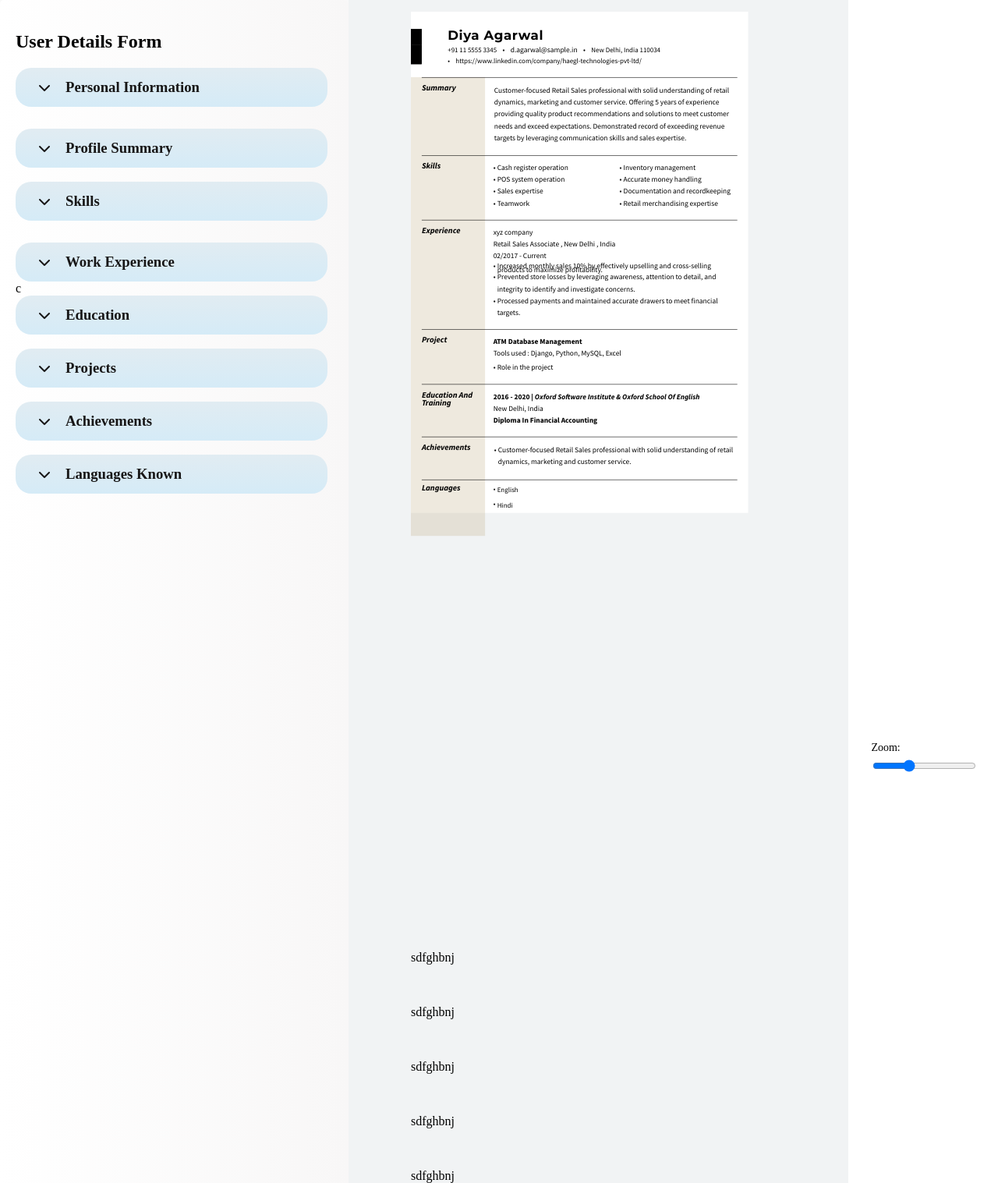
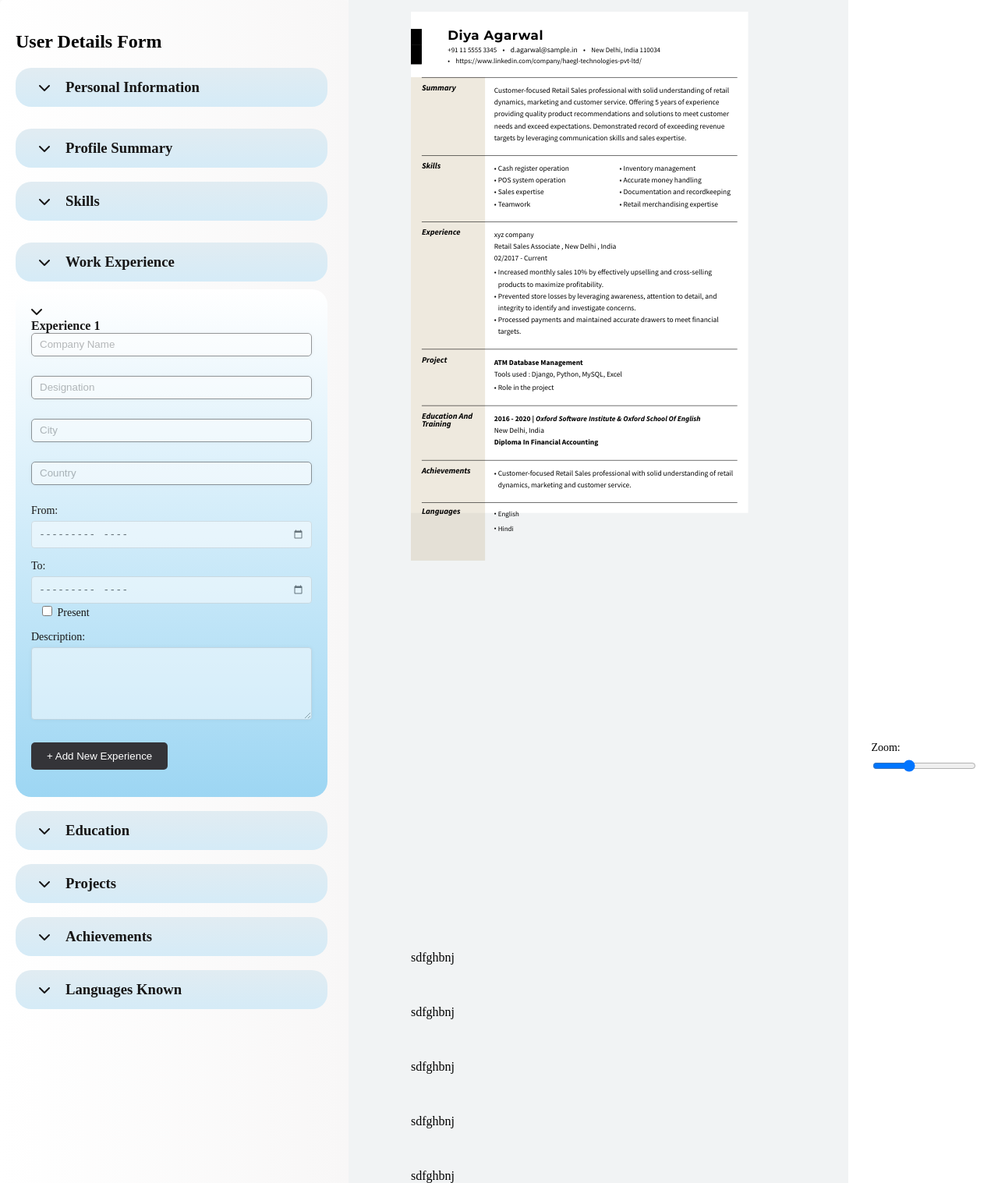
Before and after one commit to Sangeeta-g-d/resume_final, a Django app: page /resume/2 in a window 1280 px wide. Shown: the top 1517 px of the page at 78% size. Run offline with Django 4.2, Linux system fonts and the light colour scheme; data comes from the database, SQL or seed files in the repository; some libraries are stand-ins or nearby versions.

Commit message:
full code

```diff
--- a/landing_page/templates/resume.html
+++ b/landing_page/templates/resume.html
@@ -394,8 +394,8 @@ input[type="submit"]:hover {
   <div class="experience-content">
     <form>
       <div class="form-group">
-        <label for="description1">Add Profile Summary:</label>
-        <textarea  class="form-control"  cols="45" rows="5"></textarea>
+        <label for="summaryTextArea">Add Profile Summary:</label>
+        <textarea class="form-control" id="summaryTextArea" name="summary" cols="45" rows="5" onkeyup="updateSummaryText()"></textarea>
       </div>
     </form>
   </div>
@@ -410,13 +410,10 @@ input[type="submit"]:hover {
   <div class="columns-wrapper">
     <div class="column2" id="column1">
       <!-- Column 1: Profile Image -->
-      <div class="form-group">
-        <label for="firstName">Skill (1):</label>
-        <input type="text" class="form-control" id="firstName" onkeyup="updateText()">
-      </div>
+
       <div class="form-group" id="skillContainer1">
-        <label for="phoneNumber">Skill (3):</label>
-        <input type="text" class="form-control" id="phoneNumber" onkeyup="updateText()">
+        <label for="skill1">Skill (1):</label>
+        <input type="text" class="form-control" id="skill1" onkeyup="updateSkills()">
       </div>
 
       <div class="form-group">
@@ -427,13 +424,10 @@ input[type="submit"]:hover {
 
     <div class="column2" id="column3">
       <!-- Column 2: User Information -->
-      <div class="form-group">
-        <label for="firstName">Skill (2):</label>
-        <input type="text" class="form-control" id="firstName" onkeyup="updateText()">
-      </div>
+
       <div class="form-group" id="skillContainer3">
-        <label for="phoneNumber">Skill (4):</label>
-        <input type="text" class="form-control" id="phoneNumber" onkeyup="updateText()">
+        <label for="skill2">Skill (2):</label>
+        <input type="text" class="form-control" id="skill2" onkeyup="updateSkills()">
       </div>
 
     </div>
@@ -445,10 +439,52 @@ input[type="submit"]:hover {
     <i class="fas fa-chevron-down"></i>
     <h3>Work Experience</h3>
 </button>
-
-
-c
-
+<div id="container1" class="custom-container">
+  <div class="experience-section">
+      <div class="experience-header" onclick="toggleExperience(this)">
+          <i class="fas fa-chevron-down"></i>
+          <p><b>Experience 1</b></p>
+      </div>
+      <div class="experience-content">
+          <form id="experience1">
+            <div class="form-group">
+              <input type="text" id="company1" class="form-control" placeholder="Company Name" name="company1" style="height: 30px;" onkeyup="updateExperience()">
+          </div>
+          <div class="form-group">
+            <input type="text" id="jobtitle1" class="form-control" placeholder="Designation" name="jobtitle1" style="height: 30px;" onkeyup="updateExperience()">
+        </div>
+
+              <div class="form-group">
+                  <input type="text" id="city1" class="form-control" placeholder="City" name="city1" style="height: 30px;" onkeyup="updateExperience()">
+              </div>
+              <div class="form-group">
+                  <input type="text" id="country1" class="form-control" placeholder="Country" name="country1" style="height: 30px;" onkeyup="updateExperience()">
+              </div>
+              <div class="form-group">
+                <label for="from1" style="margin-right: 10px;">From:</label>
+                <input type="month" id="from1" name="from1" class="form-control" style="height: 35px;" onchange="updateExperience()">
+            </div>
+            <div class="form-group">
+              <label for="to1" style="margin-right: 10px;">To:</label>
+              <span id="to1Container">
+                  <input type="month" id="to1" class="form-control" name="to1" style="height: 35px;" onchange="updateExperience()">
+              </span>
+              <label for="present1" style="margin-left: 10px;"><input type="checkbox" id="present1" onchange="handlePresentCheckbox()"> Present</label>
+          </div>
+
+
+              <div class="form-group">
+                  <label for="description1">Description:</label>
+                  <textarea id="description1" class="form-control" name="description1" rows="5" onkeyup="updateExperience()"></textarea>
+              </div>
+          </form>
+        </div>
+    </div>
+
+    <div class="form-group">
+        <input type="submit" value="+ Add New Experience" onclick="addNewExperience()">
+    </div>
+</div>
 <br>
 <button type="button" class="custom-button" onclick="education()">
     <i class="fas fa-chevron-down"></i>
@@ -810,8 +846,8 @@ function addNewExperience() {
   }
 </script>
 <script>
-  var skillCounter1 = 3; // Initial counter for column1 (odd)
-  var skillCounter2 = 4; // Initial counter for column3 (even)
+  var skillCounter1 = 1; // Initial counter for column1 (odd)
+  var skillCounter2 = 2; // Initial counter for column3 (even)
 
   function addInputFields(columnId1, columnId2) {
     skillCounter1 += 2; // Increment by 2 to get odd numbers
@@ -821,7 +857,7 @@ function addNewExperience() {
     var newInput = document.createElement("input");
     newInput.type = "text";
     newInput.className = "form-control";
-    newInput.setAttribute("onkeyup", "updateText()");
+    newInput.setAttribute("onkeyup", "updateSkills()"); // Add event listener for updating skills
 
     // Create new label
     var newLabel = document.createElement("label");
@@ -830,16 +866,17 @@ function addNewExperience() {
     var container1 = document.getElementById("skillContainer1");
     newLabel.textContent = "Skill (" + skillCounter1 + "):";
     newInput.id = "skillInput" + skillCounter1;
-    console.log(newInput.id)
     container1.appendChild(newLabel.cloneNode(true));
     container1.appendChild(newInput.cloneNode(true));
 
     var container3 = document.getElementById("skillContainer3");
     newLabel.textContent = "Skill (" + skillCounter2 + "):";
     newInput.id = "skillInput" + skillCounter2;
-    console.log(newInput.id)
     container3.appendChild(newLabel.cloneNode(true));
     container3.appendChild(newInput.cloneNode(true));
+
+    // Call updateSkills function after adding new input fields
+    updateSkills();
 }
 
   function updateText() {
@@ -885,7 +922,64 @@ function updateText() {
 }
 </script>
 <!--Dynamic text-->
+
 <script>
+  function updateSkills() {
+      var skills1 = document.getElementById("skillContainer1").getElementsByTagName("input");
+      var skills2 = document.getElementById("skillContainer3").getElementsByTagName("input");
+
+      var skillList1 = [];
+      var skillList2 = [];
+
+      for (var i = 0; i < skills1.length; i++) {
+          if (skills1[i].value.trim() !== "") {
+              skillList1.push(skills1[i].value.trim());
+          }
+      }
+
+      for (var j = 0; j < skills2.length; j++) {
+          if (skills2[j].value.trim() !== "") {
+              skillList2.push(skills2[j].value.trim());
+          }
+      }
+
+      // Convert array to string before storing in localStorage
+      localStorage.setItem("skills1", JSON.stringify(skillList1));
+      localStorage.setItem("skills2", JSON.stringify(skillList2));
+
+      // Update the displayed skills list
+      updateSkillsList(skillList1, skillList2);
+  }
+
+  // Function to update the displayed skills list
+  function updateSkillsList(skillList1, skillList2) {
+      var skillListHTML1 = "<ul>";
+      var skillListHTML2 = "<ul>";
+
+      for (var i = 0; i < skillList1.length; i++) {
+          skillListHTML1 += "<li>" + skillList1[i] + "</li>";
+      }
+      skillListHTML1 += "</ul>";
+
+      for (var j = 0; j < skillList2.length; j++) {
+          skillListHTML2 += "<li>" + skillList2[j] + "</li>";
+      }
+      skillListHTML2 += "</ul>";
+
+      document.getElementById("FIELD_SKC1").innerHTML = skillListHTML1;
+      document.getElementById("FIELD_SKC2").innerHTML = skillListHTML2;
+
+
+  }
+
+
+
+    function updateSummaryText() {
+      var summary = document.getElementById("summaryTextArea").value;
+      document.getElementById("FIELD_FRFM").textContent = summary;
+      localStorage.setItem("summary", summary);
+  }
+
     // Function to update the displayed name
     function updateText() {
         var firstName = document.getElementById("firstName").value;
@@ -935,7 +1029,7 @@ function updateText() {
       var descriptionPoints = description.split('.');
       for (var i = 0; i < descriptionPoints.length; i++) {
           if (descriptionPoints[i].trim() !== "") { // Check if the point is not empty
-            descriptionList += "<li>" + descriptionPoints[i] + ".</li><br>";
+              descriptionList += "<li>" + descriptionPoints[i] + ".</li>";
           }
       }
       descriptionList += "</ul>";
@@ -967,6 +1061,9 @@ function updateText() {
       var fromDate = localStorage.getItem("fromDate");
       var toDate = localStorage.getItem("toDate");
       var description = localStorage.getItem("description");
+      var summary = localStorage.getItem("summary");
+      var skills1 = localStorage.getItem("skills1");
+      var skills2 = localStorage.getItem("skills2");
 
       if (firstName && lastName) {
           // Update the displayed name
@@ -984,6 +1081,21 @@ function updateText() {
           document.getElementById("address").value = address;
           document.getElementById("linkedin").value = linkedin;
       }
+      if (summary) {
+          // Populate the textarea with the stored summary
+          document.getElementById("summaryTextArea").value = summary;
+          // Update the displayed summary
+          document.getElementById("FIELD_FRFM").textContent = summary;
+      }
+      if (skills1 && skills2) {
+          // Convert string back to array
+          var skillList1 = JSON.parse(skills1);
+          var skillList2 = JSON.parse(skills2);
+
+          // Update the displayed skills list
+          updateSkillsList(skillList1, skillList2);
+      }
+
 
       if (company && jobTitle) {
           // Update the displayed experience
@@ -992,14 +1104,24 @@ function updateText() {
           document.getElementById("FIELD_JCIT").textContent = city;
           document.getElementById("FIELD_JSTA").textContent = country;
           document.getElementById("FIELD_JSTD").textContent = fromDate;
+
+          // Check if 'Present' checkbox is checked
+          var presentChecked = document.getElementById("present1").checked;
+
+          if (presentChecked) {
+              // If 'Present' checkbox was checked, update the displayed 'To' field to show 'Present'
+              document.getElementById("FIELD_EDDT").textContent = "Present";
+          } else {
+              // If 'Present' checkbox was not checked, update the displayed 'To' field with the stored value
               document.getElementById("FIELD_EDDT").textContent = toDate;
+          }
 
           // Parse the stored description and format it correctly
           var descriptionList = "<ul>";
           var descriptionPoints = description.split('.');
           for (var i = 0; i < descriptionPoints.length; i++) {
               if (descriptionPoints[i].trim() !== "") {
-                descriptionList += "<li>" + descriptionPoints[i] + ".</li><br>";
+                  descriptionList += "<li>" + descriptionPoints[i] + ".</li>";
               }
           }
           descriptionList += "</ul>";
@@ -1011,10 +1133,14 @@ function updateText() {
           document.getElementById("city1").value = city;
           document.getElementById("country1").value = country;
           document.getElementById("from1").value = fromDate;
+          // Don't update 'To' input field value if 'Present' checkbox is checked
+          if (!presentChecked) {
               document.getElementById("to1").value = toDate;
+          }
           document.getElementById("description1").value = description;
       }
   };
+
 
   </script>
 
@@ -1203,7 +1329,7 @@ function updateText() {
                     <div class="">
                       <div id="PARAGRAPH_HILT_42010f6e-3132-5d28-c6a3-d9136d6d3f0b" class="paragraph PARAGRAPH_HILT firstparagraph  ">
                         <div class="clearfix doc-item">
-                          <div class="singlecolumn maincolumn">
+                          <div class="singlecolumn content-container maincolumn">
                             <div class="skill">
                               <span class="paddedline" id="FIELD_SKC1">
                                 <ul>
@@ -1263,7 +1389,7 @@ function updateText() {
                         </button>
                         <div id="PARAGRAPH_EXPR_3e3aa949-f856-d1c2-ea5a-6ffc91424457" class="paragraph PARAGRAPH_EXPR firstparagraph  ">
                           <div class="clearfix doc-item">
-                            <div class="singlecolumn">
+                            <div class="singlecolumn content-container exp">
                                 <span class="disp-blk expr-size" dependency="JSTD|EDDT">
                                     <span id="FIELD_CMN" format="%m/%Y">
                                      xyz company
@@ -1308,7 +1434,7 @@ function updateText() {
                               </span>
                               <span id="FIELD_JDES">
                                 <ul>
-                                  <li style="line-height: 50%;">
+                                  <li>
                                     Increased monthly sales 10% by effectively upselling and cross-selling products to maximize profitability.&nbsp;
                                   </li>
                                   <li>
@@ -1347,7 +1473,7 @@ function updateText() {
                         </button>
                         <div id="PARAGRAPH_EXPR_3e3aa949-f856-d1c2-ea5a-6ffc91424457" class="paragraph PARAGRAPH_EXPR firstparagraph  ">
                           <div class="clearfix doc-item">
-                            <div class="singlecolumn">
+                            <div class="singlecolumn content-container projects">
                                 <span class="disp-blk expr-size" dependency="JSTD|EDDT">
                                     <span style="font-weight: bold;" id="FIELD_PRO_NAME" format="%m/%Y">
                                      ATM Database Management
@@ -1400,7 +1526,7 @@ function updateText() {
                       <div id="PARAGRAPH_EDUC_95eaf4ba-ee3c-27ba-2523-308b7a2a242f" class="paragraph PARAGRAPH_EDUC firstparagraph  ">
 
                         <div class="clearfix doc-item">
-                          <div class="singlecolumn">
+                          <div class="singlecolumn content-container education">
                             <span class="disp-blk txt-bold" dependency="GRYR">
                               <span class="xslt_static_change displayNoneThisField">
                                 Expected in
@@ -1481,7 +1607,7 @@ function updateText() {
                         </button>
                         <div id="PARAGRAPH_LNGG_20023c30-89ef-3a99-3f68-d7715a46b8f2" class="paragraph PARAGRAPH_LNGG firstparagraph  nativeLangPara">
                           <div class="clearfix doc-item">
-                            <div class="singlecolumn infobarpara">
+                            <div class="singlecolumn content-container infobarpara">
                               <div class="field">
                                 <span class="paddedline" id="FIELD_SKC1">
                                   <ul class="ul-lang">
```
Lines whose indentation alone changed are shown as unchanged.
